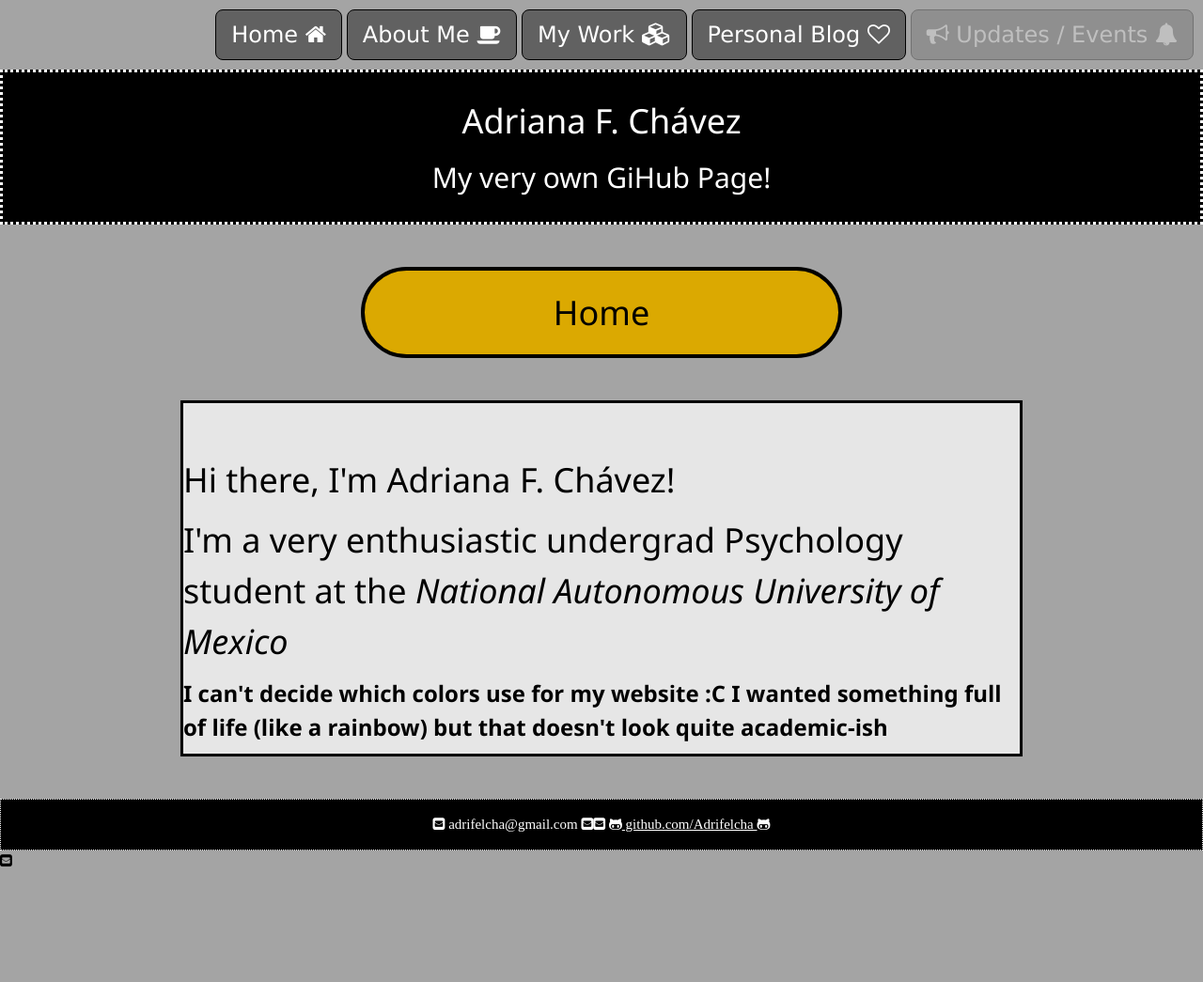
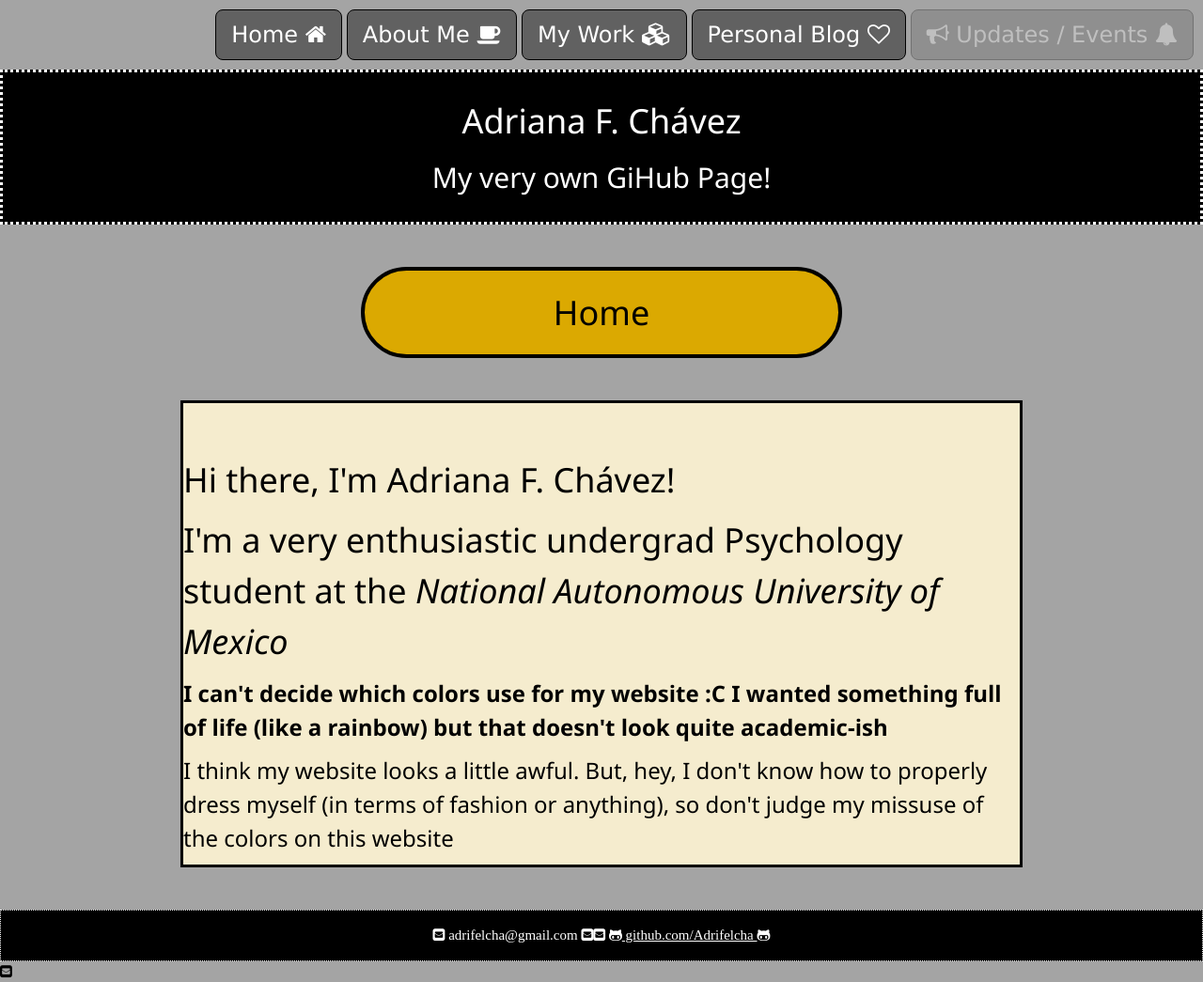
Before and after one commit to Adrifelcha/Adrifelcha-github.io, a Jekyll site: the page built from index.html, in a window 1280 px wide. Shown: the whole page at 94% size. Built offline with Jekyll 4.4.1, drawn with Linux system fonts in a browser that asks for light colours; before the commit the page ends 927 px from its top, so only the background shows below that.

Commit message:
Update index.html

```diff
--- a/index.html
+++ b/index.html
@@ -7,12 +7,14 @@ title: Home
     	</header>
 
 		<br><br>
-		<div class="container">
+		<div class="container" style="background-color: #F5ECCE;">
 		<br><br>
 
 	<h1>Hi there, I'm Adriana F. Chávez!</h1>
 
 	<h1>I'm a very enthusiastic undergrad Psychology student at the <em> National Autonomous University of Mexico </em> </h1>
 
-			<h3><b>I can't decide which colors use for my website :C I wanted something full of life (like a  rainbow) but that doesn't look quite academic-ish</b></h3>
+	<h3><b>I can't decide which colors use for my website :C I wanted something full of life (like a  rainbow) but that doesn't look quite academic-ish</b></h3>
+
+	<h3> I think my website looks a little awful. But, hey, I don't know how to properly dress myself (in terms of fashion or anything), so don't judge my missuse of the colors on this website </h3>
 </div>
```
